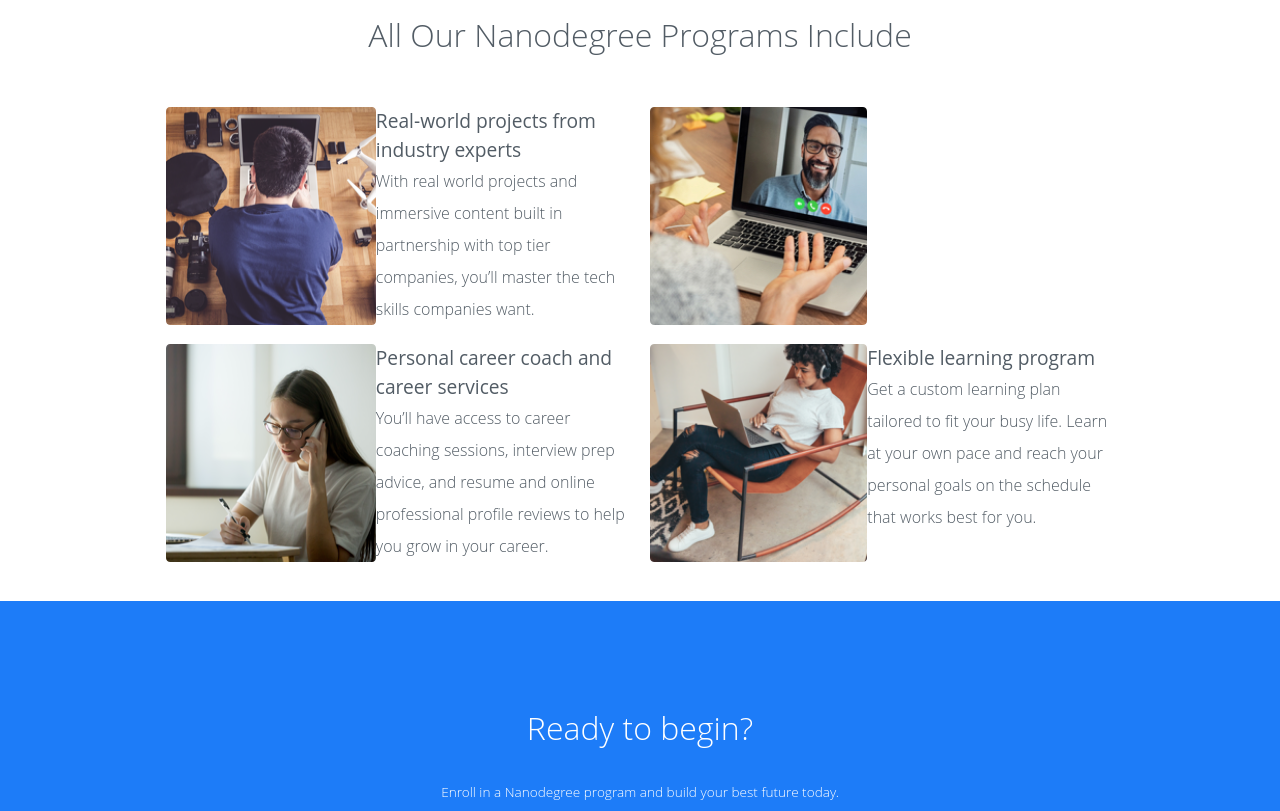
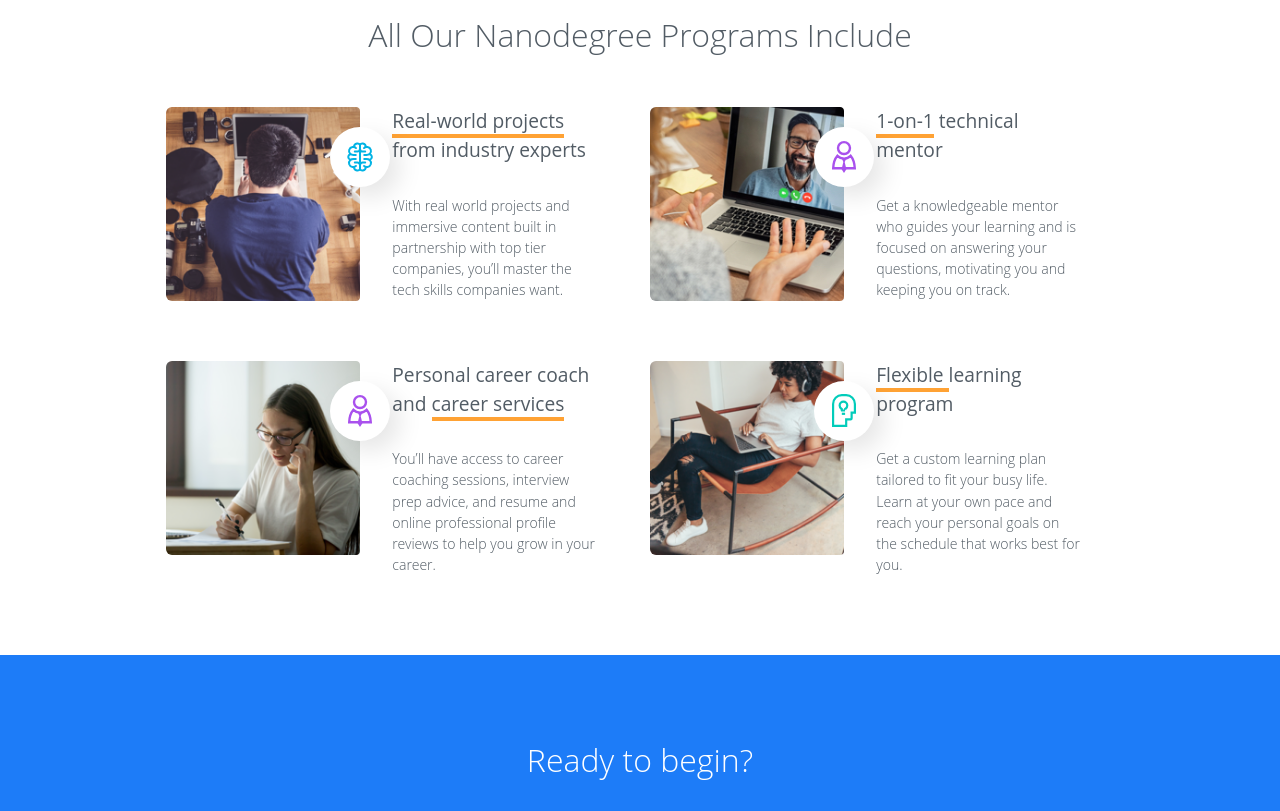
Before and after one commit to horlaarsco/udacity, a plain HTML site: page index.html in a window 1280 px wide. Shown: the part 1785-2596 px from the top of the page. Drawn offline with Linux system fonts and the light colour scheme.

Commit message:
tun tunn

```diff
--- a/index.html
+++ b/index.html
@@ -206,11 +206,12 @@
       <h2>All Our Nanodegree Programs Include</h2>
       <div>
         <div class="works">
-          <img src="./images/real-world-projects.png" alt="">
-          <div>
+          <div class="rwp">              <div><img src="./images/experts.svg" alt="" /></div>
+        </div>
+          <div  class="owrk">
             <div class="careers">
               <div><img src="./images/experts.svg" alt="" /></div>
-              <p>Real-world projects from industry experts</p>
+              <p><span class="orange">Real-world projects </span> from industry experts</p>
             </div>
             <p class="mauto">
               With real world projects and immersive content built in
@@ -220,16 +221,30 @@
           </div>
         </div>
         <div class="works">
-          <img src="./images/mentor 2.jpg" alt="">
-
+          <div class="men">              <div><img src="./images/career.svg" alt="" /></div>
         </div>
-        <div class="works">
-          <img src="./images/career-coach.png" alt="">
-          <div>
+          <div class="owrk">
             <div class="careers">
               <div><img src="./images/career.svg" alt="" /></div>
               <p>
-                Personal career coach and career services
+                <span class="orange">1-on-1</span> technical mentor
+
+              </p>
+            </div>
+            <p class="mauto">
+              Get a knowledgeable mentor who guides your learning and is focused on answering your questions, motivating you and keeping you on track.
+
+            </p>
+          </div>
+        </div>
+        <div class="works">
+          <div class="cc">              <div><img src="./images/career.svg" alt="" /></div>
+        </div>
+          <div  class="owrk">
+            <div class="careers">
+              <div><img src="./images/career.svg" alt="" /></div>
+              <p>
+                Personal career coach and <span class="orange">career services</span>
               </p>
             </div>
             <p class="mauto">
@@ -240,11 +255,11 @@
           </div>
         </div>
         <div class="works">
-          <img src="./images/self-paced.png" alt="">
-          <div>
+<div class="spa">              <div><img src="./images/learningsched.svg" alt="" /></div>
+</div>          <div class="owrk">
             <div class="careers">
               <div><img src="./images/learningsched.svg" alt="" /></div>
-              <p>Flexible learning program</p>
+              <p><span class="orange">Flexible </span>learning program</p>
             </div>
             <p class="mauto">
               Get a custom learning plan tailored to fit your busy life. Learn
@@ -509,7 +524,9 @@
     </div>
   </footer>
   <footer class="hide-mobile">
-    <div>
+    <img src="./images/udacity.svg" alt="" />
+    <div  class="fffoot">
+<div>
       <ul>
         <li>FEATURED PROGRAMS</li>
         <li></li>
@@ -540,6 +557,8 @@
         <li>Programming for Data Science with R</li>
         <li>React</li>
       </ul>
+    </div>
+      <div>
       <ul>
         <li>ONLY AT UDACITY</li>
         <li>Artificial Intelligence</li>
@@ -560,9 +579,10 @@
         <li>School of Programming</li>
         <li>School of Cloud Computing</li>
       </ul>
+    </div>
+    <div>
       <ul>
         <li>RESOURCES</li>
-
         <li>Catalog</li>
         <li>Career Resource Center</li>
         <li>Career Services</li>
@@ -578,6 +598,10 @@
         <li>PROGRAMS</li>
         <li>Veterans</li>
         <li>Georgia Tech</li>
+        </ul>
+    </div>
+  <div>
+        <ul>
         <li>COMPANY</li>
         <li></li>
         <li>About</li>
@@ -591,6 +615,8 @@
         <li>Udacity for Enterprise</li>
         <li>Hire Talent</li>
       </ul>
+    </div>
+    <div>
       <ul>
         <li>SUPPORT</li>
         <li>Contact Us</li>
@@ -598,6 +624,8 @@
         <li>Service Status</li>
         <li>Tech Requirements</li>
       </ul>
+    </div>
+  </div>
       <div class="ese">
         <hr>
         <ul>
--- a/style.css
+++ b/style.css
@@ -267,7 +267,7 @@ a {
 .ready {
   color: #fff;
   text-align: center;
-  padding: 3% 17%;
+  padding: 1% 17%;
   margin: 30px 0;
   line-height: 1.5;
   font-size: 0.85rem;
@@ -299,6 +299,7 @@ a {
   height: auto;
   font-size: 0.8rem;
   box-sizing: border-box;
+  z-index: 0;
 }
 
 .hdiv1 {
@@ -347,7 +348,7 @@ a {
   left: 0;
   width: 100%;
   height: 100%;
-  z-index: 0;
+  z-index: -1;
   border-top-left-radius: 0.25rem;
   border-top-right-radius: 0.25rem;
   background-color: rgba(0, 0, 0, 0.5);
@@ -359,7 +360,7 @@ a {
   padding: 0 7px;
   background-color: #ff5483;
   display: inline-block;
-  z-index: 1;
+
 }
 
 .hdiv > p:first-of-type {
@@ -518,6 +519,7 @@ a {
 } */
 .mauto {
   margin: 0 auto;
+  font-size: 0.88rem;
 }
 #ebs a {
   color: white !important;
@@ -598,6 +600,34 @@ ul {
 .works > img {
   display: none;
 }
+
+.orange{
+  border-bottom: 4px;
+  border-bottom-color: #FFA234;
+  border-bottom-style: solid;
+}
+
+.rwp{
+  background-image: url('./images/real-world-projects.png');
+}
+
+.men{
+  background-image: url('./images/mentor\ 2.jpg');
+}
+
+.cc{
+  background-image: url("./images/career-coach.png");
+}
+
+.spa{
+  background-image: url('./images/self-paced.png');
+}
+
+.rwp,.men,.cc,.spa{
+  flex-basis: 40%;
+  display: none;
+
+}
 @media only screen and (min-width: 400px) {
   .each {
     height: 15rem;
@@ -637,6 +667,14 @@ ul {
     top: -30px;
     left: 0;
   }
+
+  .bfoot img{
+    margin:30px;
+    margin-left: 0;
+  }
+  .bfoot >div {
+    margin-left: 20%;
+  }
 }
 
 @media only screen and (min-width: 650px) {
@@ -645,10 +683,57 @@ ul {
   }
 }
 
+
+
 @media only screen and (min-width: 750px) {
-  .works > img {
-    display: show;
+
+  .works{
+    display: flex;
+    margin: 30px 0;
+
   }
+
+
+
+  .mauto{
+    line-height: 1.5;
+  }
+
+  .find h2{
+    margin: 0;
+  }
+  .works > img, .rwp,.men,.cc,.spa{
+    height: 12.125rem;
+    width: 12.125rem;    display: block;
+    background-size: cover;
+    background-repeat: no-repeat;
+    line-height: 1.5;
+    border-top-left-radius: 6px;
+    border-bottom-left-radius: 6px;
+    background-position: center;
+    flex: 1 0 12.125rem;
+    position: relative;
+  }
+
+  .rwp > div,.men > div,.cc  > div,.spa > div{
+    box-shadow: 10px 10px 25px 0 rgba(0, 0, 0, 0.1);
+    background: #fff;
+    width: 60px;
+    height: 60px;
+    border-radius: 50%;
+    display: flex;
+    justify-content: center;
+    align-items: center;
+    position: absolute;
+    right: -30px;
+    top: 20px;
+  }
+
+  .owrk{
+    padding: 0 7%;
+
+  }
+
   .programs h1,
   .industries h2,
   .degrees > h2,
@@ -773,7 +858,9 @@ ul {
   .sm {
     display: none;
   }
-
+.hide-mobile img{
+  margin: 50px 0;
+}
   .hm {
     display: flex;
     padding: 30px 2% 10px 2%;
@@ -798,9 +885,10 @@ ul {
     padding: 8% 2%;
   }
 
-  .hide-mobile > div {
-    display: flex;
-    flex-wrap: wrap;
+
+
+  .hide-mobile ul{
+    margin-bottom: 50px;
   }
 
   .vl {
@@ -824,10 +912,7 @@ ul {
       0 4px 8px 0 rgba(17, 22, 26, 0.08), 0 8px 16px 0 rgba(17, 22, 26, 0.08);
   }
 
-  .hide-mobile ul {
-    flex-basis: 50%;
-    margin-bottom: 10%;
-  }
+
   #copy {
     margin-bottom: 0;
   }
@@ -854,27 +939,10 @@ ul {
   text-align: center;
   font-size: 2.6rem;
 } */
-  .works {
-    display: flex;
-    flex-wrap: nowrap;
-    margin: 1%;
-    flex-basis: 48%;
-  }
 
-  .works > div {
-    flex-basis: 60%;
-  }
 
-  .works img {
-    max-width: 100%;
-    display: block;
-    height: auto;
-    background-repeat: no-repeat;
-    background-size: cover;
-    flex-basis: 40%;
 
-    background-position: center;
-  }
+
 
   .careers > div {
     display: none;
@@ -886,13 +954,27 @@ ul {
   }
   .careers > p {
     flex-basis: 100%;
+    margin-bottom: 30px;
   }
   .f3f8fe {
     background-color: #f3f8fe;
   }
 }
 
+.fffoot{
+  display: flex;
+  flex-wrap: wrap;
+}
+
+.hide-mobile > div > div {
+  flex-basis: 50%;
+
+}
 @media only screen and (min-width: 1000px) {
+
+  .seach > h2{
+    text-align: left;
+  }
   .hm {
     padding: 20px 8%;
   }
@@ -928,21 +1010,21 @@ ul {
     flex-basis: 30%;
   }
 
-  .hide-mobile ul {
-    flex-basis: 20%;
+
+  .hide-mobile > div > div  {    flex-basis: 20%;
   }
 
   section,
   .show-mobile,
   .hide-mobile {
-    padding: 0 3%;
+    padding: 0 2%;
   }
   .hm li {
     margin: 0 25px;
   }
 }
 
-@media only screen and (min-width: 1100px) {
+@media only screen and (min-width: 1250px) {
   section,
   .show-mobile,
   .hide-mobile {
@@ -952,4 +1034,23 @@ ul {
   .hm li {
     margin: 0 30px;
   }
+
+  .works {
+    display: flex;
+    flex-wrap: nowrap;
+    margin: 1%;
+    flex-basis: 48%;
+    margin-bottom: 50px;
+  }
+
+  .works img {
+    max-width: 100%;
+    display: block;
+    height: auto;
+    background-repeat: no-repeat;
+    background-size: cover;
+    flex-basis: 40%;
+
+    background-position: center;
+  }
 }
```
